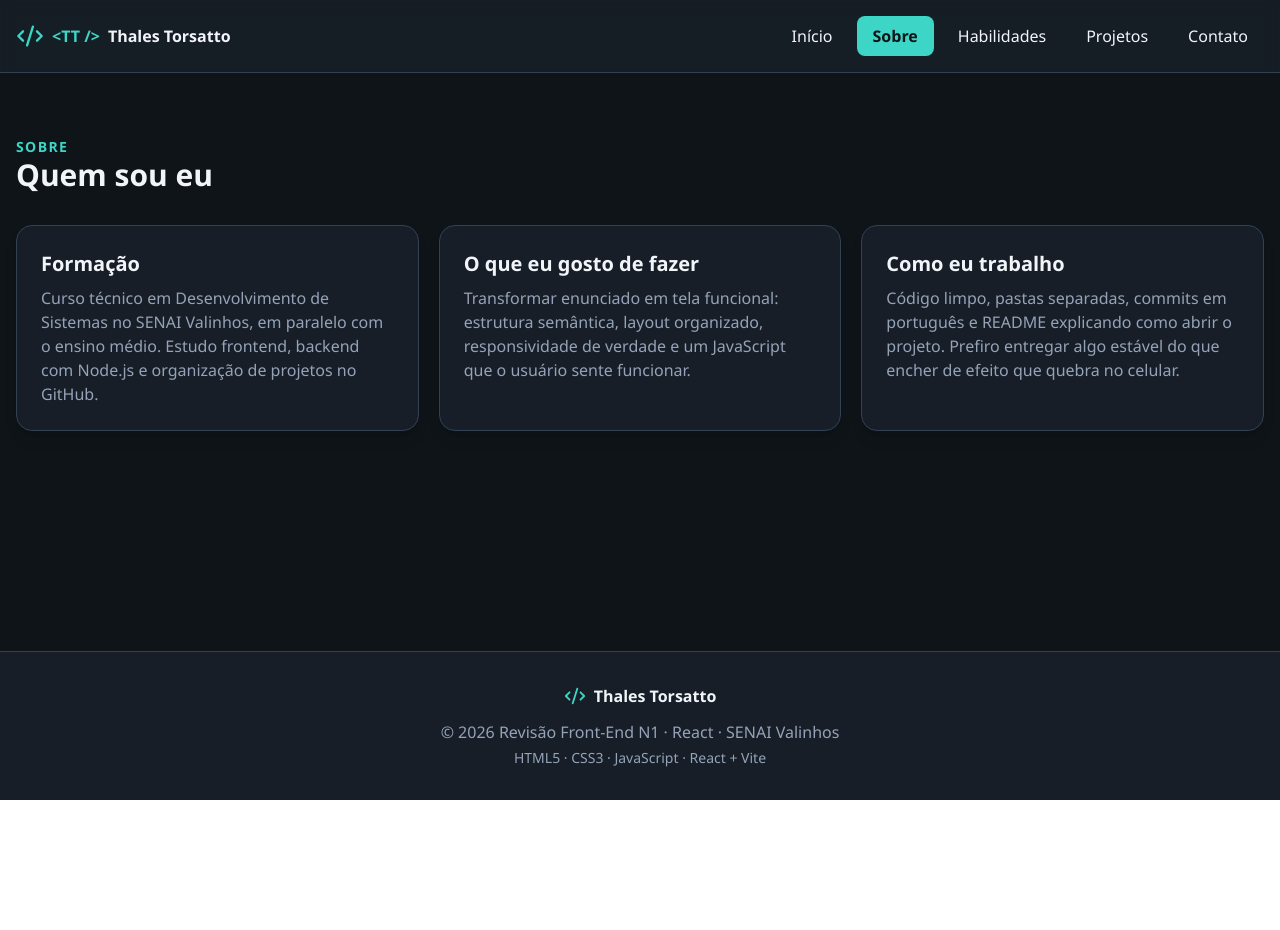
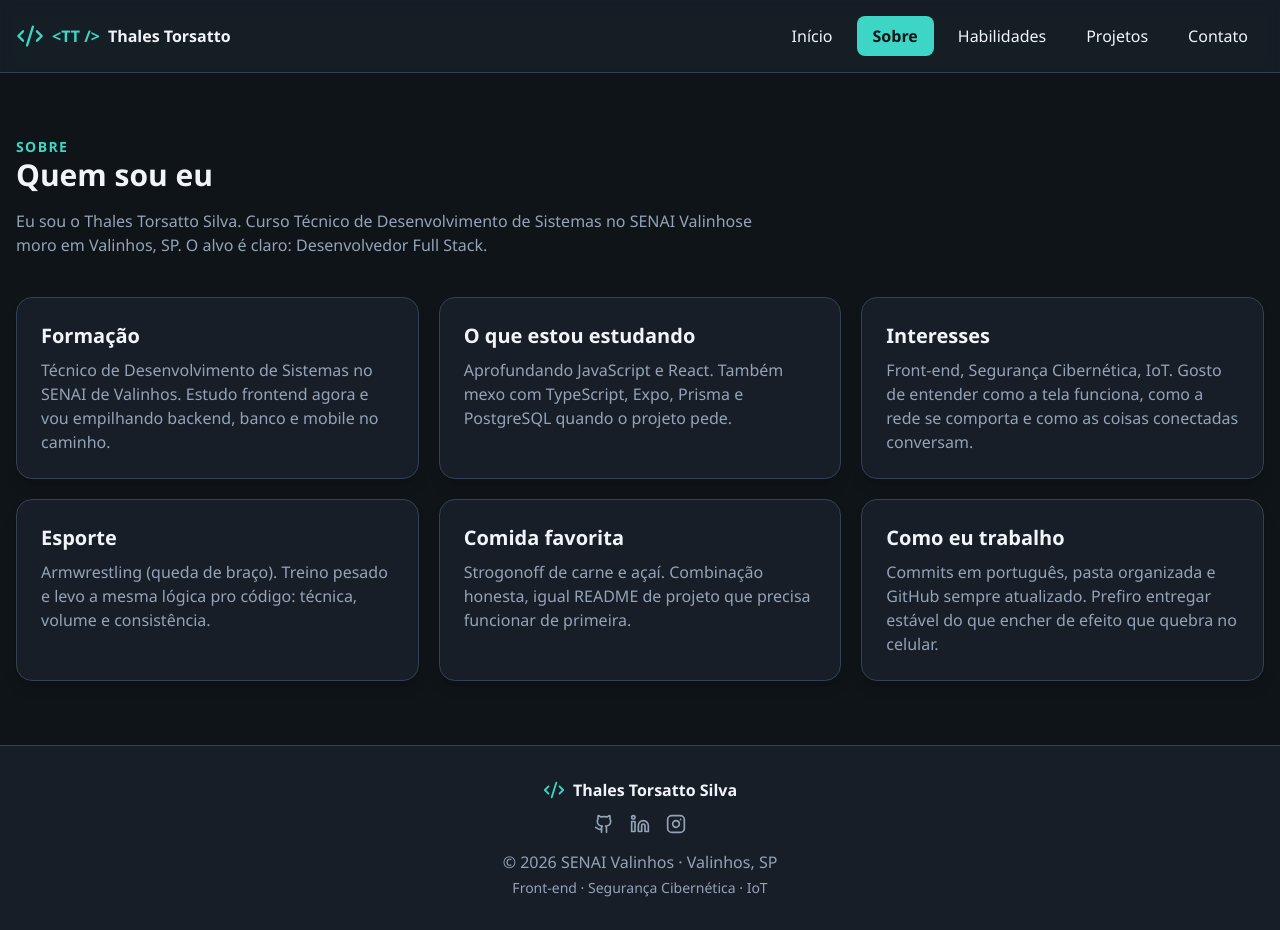
Before and after one commit to Thales971/revisao-frontend-n1-react, a React (Vite) app: page /sobre in a window 1280 px wide. Before the commit the page ends 800 px from the top, so only its background shows below. Built offline with nearby package versions, Linux system fonts and the light colour scheme.

Commit message:
feat: portfólio baseado no readme do perfil

```diff
--- a/src/components/Footer.jsx
+++ b/src/components/Footer.jsx
@@ -1,4 +1,5 @@
-import { Code2 } from 'lucide-react'
+import { Code2, Github, Linkedin, Instagram } from 'lucide-react'
+import { perfil } from '../data/perfil'
 
 export default function Footer() {
   const ano = new Date().getFullYear()
@@ -8,10 +9,15 @@ export default function Footer() {
       <div className="container mx-auto px-4 py-8 text-center text-slate-400">
         <div className="flex items-center justify-center gap-2 mb-3 text-slate-100">
           <Code2 className="text-mint-400" size={22} />
-          <span className="font-bold">Thales Torsatto</span>
+          <span className="font-bold">{perfil.nome}</span>
         </div>
-        <p>© {ano} Revisão Front-End N1 · React · SENAI Valinhos</p>
-        <p className="text-sm mt-1">HTML5 · CSS3 · JavaScript · React + Vite</p>
+        <div className="flex justify-center gap-4 mb-4">
+          <a href={perfil.links.github} target="_blank" rel="noreferrer" aria-label="GitHub"><Github size={20} /></a>
+          <a href={perfil.links.linkedin} target="_blank" rel="noreferrer" aria-label="LinkedIn"><Linkedin size={20} /></a>
+          <a href={perfil.links.instagram} target="_blank" rel="noreferrer" aria-label="Instagram"><Instagram size={20} /></a>
+        </div>
+        <p>© {ano} {perfil.instituicao} · {perfil.cidade}</p>
+        <p className="text-sm mt-1">{perfil.interesses.join(' · ')}</p>
       </div>
     </footer>
   )
--- /dev/null
+++ b/src/data/perfil.js
@@ -0,0 +1,101 @@
+export const perfil = {
+  nome: 'Thales Torsatto Silva',
+  curto: 'Thales',
+  github: 'Thales971',
+  cidade: 'Valinhos, SP',
+  curso: 'Técnico de Desenvolvimento de Sistemas',
+  instituicao: 'SENAI Valinhos',
+  objetivo: 'Desenvolvedor Full Stack',
+  estudando: 'JavaScript e React',
+  interesses: ['Front-end', 'Segurança Cibernética', 'IoT'],
+  comida: 'Strogonoff de carne e açaí',
+  esporte: 'Armwrestling (queda de braço)',
+  frase: 'A terra só floresce depois da tempestade — persista além dos bugs aparentemente impossíveis.',
+  links: {
+    github: 'https://github.com/Thales971',
+    linkedin: 'https://www.linkedin.com/in/thales-torsatto-silva-04bb1b370',
+    instagram: 'https://www.instagram.com/thaleslynx/',
+    email: 'mailto:torsattothales@gmail.com',
+    emailTexto: 'torsattothales@gmail.com',
+  },
+}
+
+export const techs = [
+  'JavaScript', 'TypeScript', 'Python', 'HTML5', 'CSS3', 'C', 'C++',
+  'Tailwind', 'React', 'Angular', 'Next.js', 'Expo',
+  'Node.js', 'Express', 'Prisma', 'PostgreSQL',
+  'Git', 'GitHub', 'Figma', 'VS Code', 'Postman', 'Linux',
+]
+
+export const competencias = [
+  { nome: 'Lógica de Programação', nivel: 'Avançado' },
+  { nome: 'Administração de Sistemas', nivel: 'Avançado' },
+  { nome: 'Engenharia de Requisitos', nivel: 'Avançado' },
+  { nome: 'Redes e Segurança', nivel: 'Avançado' },
+  { nome: 'Modelagem de Dados', nivel: 'Avançado' },
+  { nome: 'Desenvolvimento Web', nivel: 'Avançado' },
+  { nome: 'Desenvolvimento Mobile', nivel: 'Avançado' },
+  { nome: 'DevOps & CI/CD', nivel: 'Avançado' },
+]
+
+export const skills = [
+  { nome: 'JavaScript / React', nivel: 85 },
+  { nome: 'HTML5 e CSS3 / Tailwind', nivel: 88 },
+  { nome: 'Node.js, Express e Prisma', nivel: 78 },
+  { nome: 'TypeScript', nivel: 70 },
+  { nome: 'Mobile (Expo / React Native)', nivel: 68 },
+  { nome: 'PostgreSQL e modelagem', nivel: 72 },
+  { nome: 'Git e GitHub', nivel: 82 },
+  { nome: 'Redes e segurança', nivel: 74 },
+]
+
+export const projetos = [
+  {
+    id: 'lanchonete',
+    titulo: 'Lanchonete Sabor Código',
+    categoria: 'full',
+    tags: 'Node · Prisma · MVC',
+    capa: 'LC',
+    cor: 'bg-mint-400',
+    resumo: 'API REST de lanchonete com regras de negócio, CPF único e cálculo automático de pedidos.',
+    detalhes:
+      'API REST com arquitetura MVC, Prisma e regras rigorosas: CPF único, cálculo automático de pedidos e status controlado.',
+    url: 'https://github.com/Thales971/Lanchonete-sabor-codigo',
+  },
+  {
+    id: 'countdown',
+    titulo: 'Final Countdown',
+    categoria: 'back',
+    tags: 'Express · Prisma · PDF',
+    capa: 'FC',
+    cor: 'bg-indigo-400',
+    resumo: 'Catálogo de produtos e fornecedores, upload de imagens, relatório PDF e autenticação por API Key.',
+    detalhes:
+      'Catálogo de produtos e fornecedores com Express, Prisma, ViaCEP, upload de imagens e relatório em PDF.',
+    url: 'https://github.com/Thales971/BackEnd-Final-Countdown',
+  },
+  {
+    id: 'cafeteria',
+    titulo: 'DevCoffee React',
+    categoria: 'front',
+    tags: 'React · Tailwind · Router',
+    capa: 'DC',
+    cor: 'bg-amber-400',
+    resumo: 'Front-end da cafeteria fictícia DevCoffee, no padrão das atividades React do SENAI.',
+    detalhes:
+      'Projeto com React 19, Vite, Tailwind e React Router: home, cardápio com filtro, sobre e contato.',
+    url: 'https://github.com/Thales971/cafeteriaDev-React',
+  },
+  {
+    id: 'offline',
+    titulo: 'Revisão Front-End N1',
+    categoria: 'front',
+    tags: 'HTML · CSS · JS puro',
+    capa: 'N1',
+    cor: 'bg-fuchsia-400',
+    resumo: 'Versão offline da revisão: página 100% sem internet, Flexbox e JavaScript puro.',
+    detalhes:
+      'Atividade individual offline. Esta versão em React é a evolução desse mesmo portfólio.',
+    url: 'https://github.com/Thales971/revisao-frontend-n1',
+  },
+]
--- a/src/pages/Contato.jsx
+++ b/src/pages/Contato.jsx
@@ -1,20 +1,47 @@
+import { Github, Linkedin, Instagram, Mail, MapPin } from 'lucide-react'
 import Formulario from '../components/Formulario'
+import { perfil } from '../data/perfil'
 
 export default function Contato() {
+  const itens = [
+    { icone: Mail, label: 'E-mail', valor: perfil.links.emailTexto, href: perfil.links.email },
+    { icone: Github, label: 'GitHub', valor: perfil.github, href: perfil.links.github },
+    { icone: Linkedin, label: 'LinkedIn', valor: 'Thales Torsatto Silva', href: perfil.links.linkedin },
+    { icone: Instagram, label: 'Instagram', valor: '@thaleslynx', href: perfil.links.instagram },
+    { icone: MapPin, label: 'Cidade', valor: `${perfil.cidade} — Brasil` },
+  ]
+
   return (
     <section className="container mx-auto px-4 py-16">
       <div className="grid md:grid-cols-2 gap-10 items-start">
         <div>
           <p className="text-mint-400 uppercase tracking-widest text-sm font-bold">Contato</p>
-          <h2 className="text-3xl font-extrabold mb-4">Vamos conversar</h2>
+          <h2 className="text-3xl font-extrabold mb-4">Se conecte comigo</h2>
           <p className="text-slate-400 mb-6">
-            O formulário valida os campos no React e mostra uma mensagem na tela — sem enviar nada para API.
+            Os mesmos canais do meu README. O formulário só valida no React e não dispara API.
           </p>
-          <ul className="text-slate-400 space-y-2 list-disc pl-5">
-            <li><strong className="text-slate-100">E-mail:</strong> thales.t.silva6@aluno.senai.br</li>
-            <li><strong className="text-slate-100">Cidade:</strong> Valinhos / SP</li>
-            <li><strong className="text-slate-100">Instituição:</strong> SENAI Valinhos</li>
-            <li><strong className="text-slate-100">GitHub:</strong> Thales971</li>
+          <ul className="space-y-3">
+            {itens.map((item) => {
+              const Icone = item.icone
+              const conteudo = (
+                <span className="flex items-center gap-3">
+                  <Icone size={18} className="text-mint-400" />
+                  <span>
+                    <strong className="text-slate-100">{item.label}:</strong> {item.valor}
+                  </span>
+                </span>
+              )
+
+              return (
+                <li key={item.label} className="text-slate-400">
+                  {item.href ? (
+                    <a href={item.href} target="_blank" rel="noreferrer" className="hover:text-mint-400">
+                      {conteudo}
+                    </a>
+                  ) : conteudo}
+                </li>
+              )
+            })}
           </ul>
         </div>
 
--- a/src/pages/Home.jsx
+++ b/src/pages/Home.jsx
@@ -1,6 +1,7 @@
 import { Link } from 'react-router-dom'
 import Button from '../components/Button'
 import Card from '../components/Card'
+import { perfil } from '../data/perfil'
 
 export default function Home() {
   return (
@@ -8,15 +9,16 @@ export default function Home() {
       <div className="flex flex-wrap gap-6 items-start">
         <div className="flex-1 min-w-[280px]">
           <p className="text-mint-400 uppercase tracking-widest text-sm font-bold mb-3">
-            Desenvolvedor Júnior · SENAI Valinhos
+            {perfil.curso} · {perfil.instituicao}
           </p>
           <h1 className="text-4xl md:text-5xl font-extrabold mb-4">
-            Olá, eu sou o <span className="text-mint-400">Thales</span>.
+            Olá, eu sou o <span className="text-mint-400">{perfil.curto}</span>.
           </h1>
           <p className="text-slate-400 text-lg max-w-xl">
-            Aluno de Desenvolvimento de Sistemas. Esta é a versão em React da revisão Front-End N1:
-            mesmas seções do portfólio, agora com componentes, rotas e estado.
+            Focado em me tornar <strong className="text-slate-100">{perfil.objetivo}</strong>.
+            Interesses em {perfil.interesses.join(', ')}. Agora aprofundando {perfil.estudando}.
           </p>
+          <p className="text-slate-500 mt-4 max-w-xl italic">“{perfil.frase}”</p>
           <div className="flex flex-wrap gap-3 mt-8">
             <Link to="/projetos">
               <Button>Ver projetos</Button>
@@ -31,10 +33,10 @@ export default function Home() {
           <div className="w-24 h-24 mx-auto mb-4 rounded-2xl bg-navy-700 text-mint-400 flex items-center justify-center text-4xl font-black">
             TT
           </div>
-          <h2 className="text-2xl font-bold">Thales Torsatto</h2>
-          <p className="text-slate-400 mb-4">Valinhos / SP</p>
+          <h2 className="text-2xl font-bold">{perfil.nome}</h2>
+          <p className="text-slate-400 mb-4">{perfil.cidade} — Brasil</p>
           <div className="flex flex-wrap justify-center gap-2">
-            {['HTML5', 'CSS3', 'JavaScript', 'React'].map((tag) => (
+            {['React', 'JavaScript', 'Node.js', 'Front-end'].map((tag) => (
               <span key={tag} className="px-3 py-1 rounded-full border border-slate-700 bg-navy-700 text-sm">
                 {tag}
               </span>
@@ -44,14 +46,14 @@ export default function Home() {
       </div>
 
       <div className="grid md:grid-cols-3 gap-5 mt-16">
-        <Card icone="</>" titulo="HTML5">
-          Semântica com header, nav, main, section e footer. Agora quebrado em páginas e componentes React.
+        <Card titulo="Front-end">
+          HTML, CSS, Tailwind, React, Angular e Next.js. É onde eu mais corto código no dia a dia do curso.
         </Card>
-        <Card icone="#" titulo="CSS3 + Tailwind">
-          Mesma cara do projeto offline, com Flexbox/grid do Tailwind e paleta navy/mint.
+        <Card titulo="Full stack">
+          Node.js, Express, Prisma e PostgreSQL. Quero sair do SENAI sabendo ligar tela, API e banco.
         </Card>
-        <Card icone="{ }" titulo="React">
-          useState, props, listas com map, rotas e validação de formulário sem API externa.
+        <Card titulo="Além do código">
+          Segurança cibernética, IoT, queda de braço e um strogonoff com açaí no final do treino.
         </Card>
       </div>
     </section>
--- a/src/pages/Sobre.jsx
+++ b/src/pages/Sobre.jsx
@@ -1,23 +1,38 @@
 import Card from '../components/Card'
+import { perfil } from '../data/perfil'
 
 export default function Sobre() {
   return (
     <section className="container mx-auto px-4 py-16">
       <p className="text-mint-400 uppercase tracking-widest text-sm font-bold">Sobre</p>
-      <h2 className="text-3xl font-extrabold mb-8">Quem sou eu</h2>
+      <h2 className="text-3xl font-extrabold mb-4">Quem sou eu</h2>
+      <p className="text-slate-400 max-w-3xl mb-10">
+        Eu sou o {perfil.nome}. Curso {perfil.curso} no {perfil.instituicao}
+        e moro em {perfil.cidade}. O alvo é claro: {perfil.objetivo}.
+      </p>
 
-      <div className="grid md:grid-cols-3 gap-5">
+      <div className="grid md:grid-cols-2 lg:grid-cols-3 gap-5">
         <Card titulo="Formação">
-          Curso técnico em Desenvolvimento de Sistemas no SENAI Valinhos, em paralelo com o ensino médio.
-          Estudo frontend, backend com Node.js e organização de projetos no GitHub.
+          Técnico de Desenvolvimento de Sistemas no SENAI de Valinhos. Estudo frontend agora
+          e vou empilhando backend, banco e mobile no caminho.
         </Card>
-        <Card titulo="O que eu gosto de fazer">
-          Transformar enunciado em tela funcional: estrutura semântica, layout organizado,
-          responsividade de verdade e um JavaScript que o usuário sente funcionar.
+        <Card titulo="O que estou estudando">
+          Aprofundando {perfil.estudando}. Também mexo com TypeScript, Expo, Prisma e PostgreSQL
+          quando o projeto pede.
+        </Card>
+        <Card titulo="Interesses">
+          {perfil.interesses.join(', ')}. Gosto de entender como a tela funciona, como a rede se comporta
+          e como as coisas conectadas conversam.
+        </Card>
+        <Card titulo="Esporte">
+          {perfil.esporte}. Treino pesado e levo a mesma lógica pro código: técnica, volume e consistência.
+        </Card>
+        <Card titulo="Comida favorita">
+          {perfil.comida}. Combinação honesta, igual README de projeto que precisa funcionar de primeira.
         </Card>
         <Card titulo="Como eu trabalho">
-          Código limpo, pastas separadas, commits em português e README explicando como abrir o projeto.
-          Prefiro entregar algo estável do que encher de efeito que quebra no celular.
+          Commits em português, pasta organizada e GitHub sempre atualizado. Prefiro entregar estável
+          do que encher de efeito que quebra no celular.
         </Card>
       </div>
     </section>
```
Also changed, not shown: src/pages/Habilidades.jsx (+22 -2 lines), src/pages/Projetos.jsx (+9 -2 lines).
